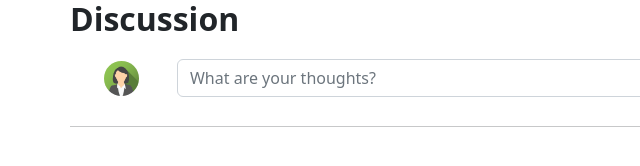
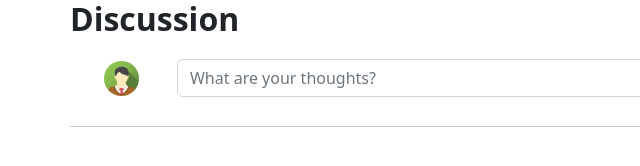
Before and after one commit to jerryq27/spooky-comments, a website: page public/index.html in a window 1280 px wide. Shown: the full height of the page, 0-640 px from the left. Drawn offline with Linux system fonts and the light colour scheme; no server answers.

Commit message:
MVP portion done.
Last cleanup check before merge and tag.

```diff
--- a/app.js
+++ b/app.js
@@ -80,7 +80,7 @@ let commentTemplate = {
  * @param {number} end the end of the id array.
  * @returns {Object} reference to the comment object.
  */
- const findComment = (searchId, idNums, commentThread, start, end) => {
+const findComment = (searchId, idNums, commentThread, start, end) => {
     if(end > idNums.length) return;
 
     const result = commentThread.find(c => c.id === searchId);
@@ -135,7 +135,6 @@ app.put('/backend/upvote/:id', (req, res) => {
     const comment = findComment(id, id.split('-'), comments, 0, 1);
 
     if(comment) {
-        console.log('updating ' + id)
         comment.upvotes += 1;
         res.statusCode = 200;
     }
--- a/public/index.html
+++ b/public/index.html
@@ -20,7 +20,7 @@
             <div class="header-avatar-column">
                 <img
                     class="header-avatar-img"
-                    src="img/sample-avatar-1.png"
+                    src="img/sample-avatar-3.png"
                     alt="Avatar">
             </div>
 
--- a/public/js/index.js
+++ b/public/js/index.js
@@ -1,6 +1,6 @@
 // Get DOM elements for the form, comment input, and comment list.
 
-const url = 'http://localhost:8000/backend'
+const url = 'http://localhost:8000/backend';
 
 // Get the comments and render list.
 document.onreadystatechange = () => {
@@ -21,6 +21,7 @@ getComments = () => {
     xmlReq.send(null);
     let json = JSON.parse(xmlReq.responseText);
 
+    // Create list elements.
     commentsDiv.append(generateComments(json));
 }
 
```
